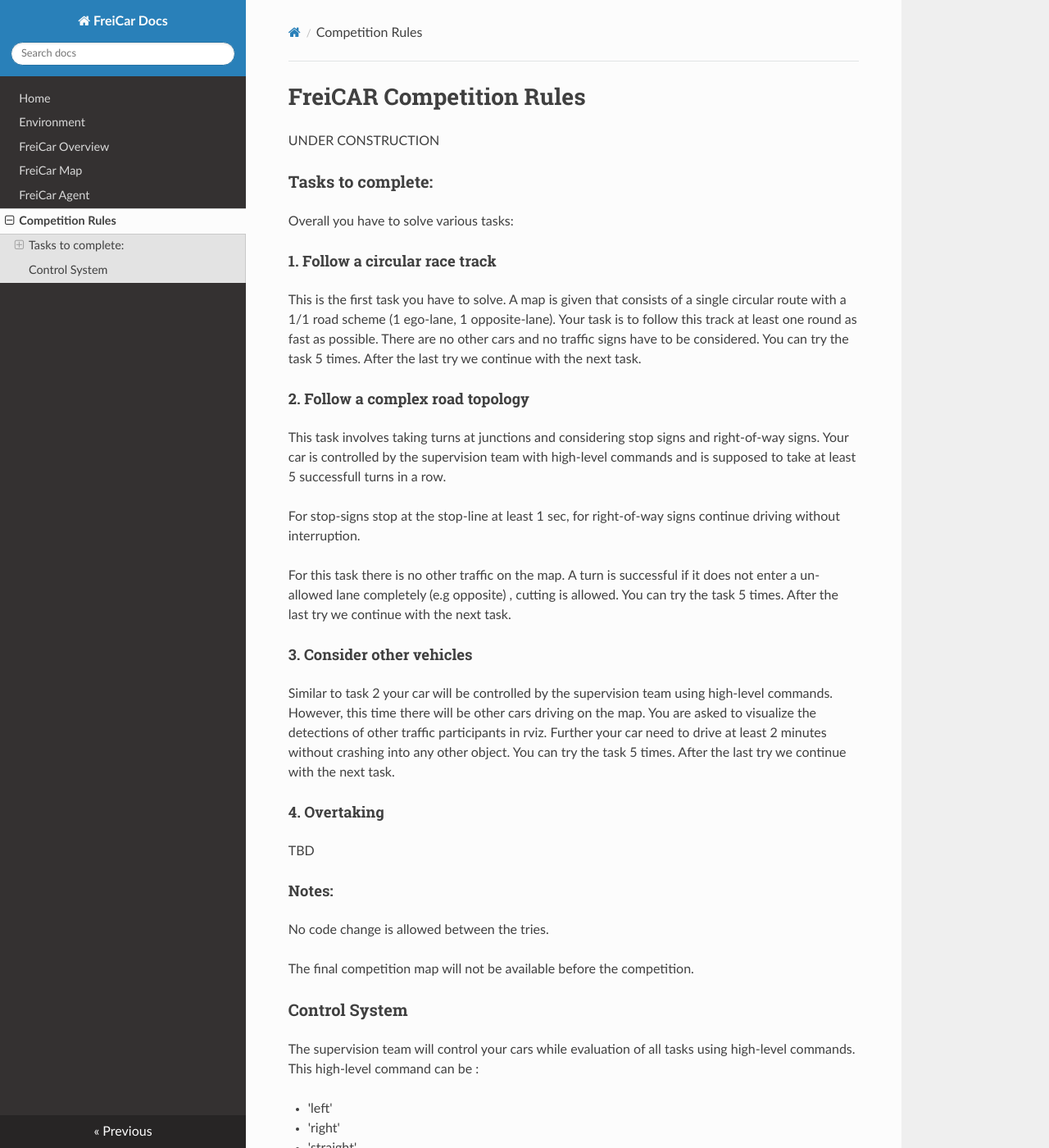
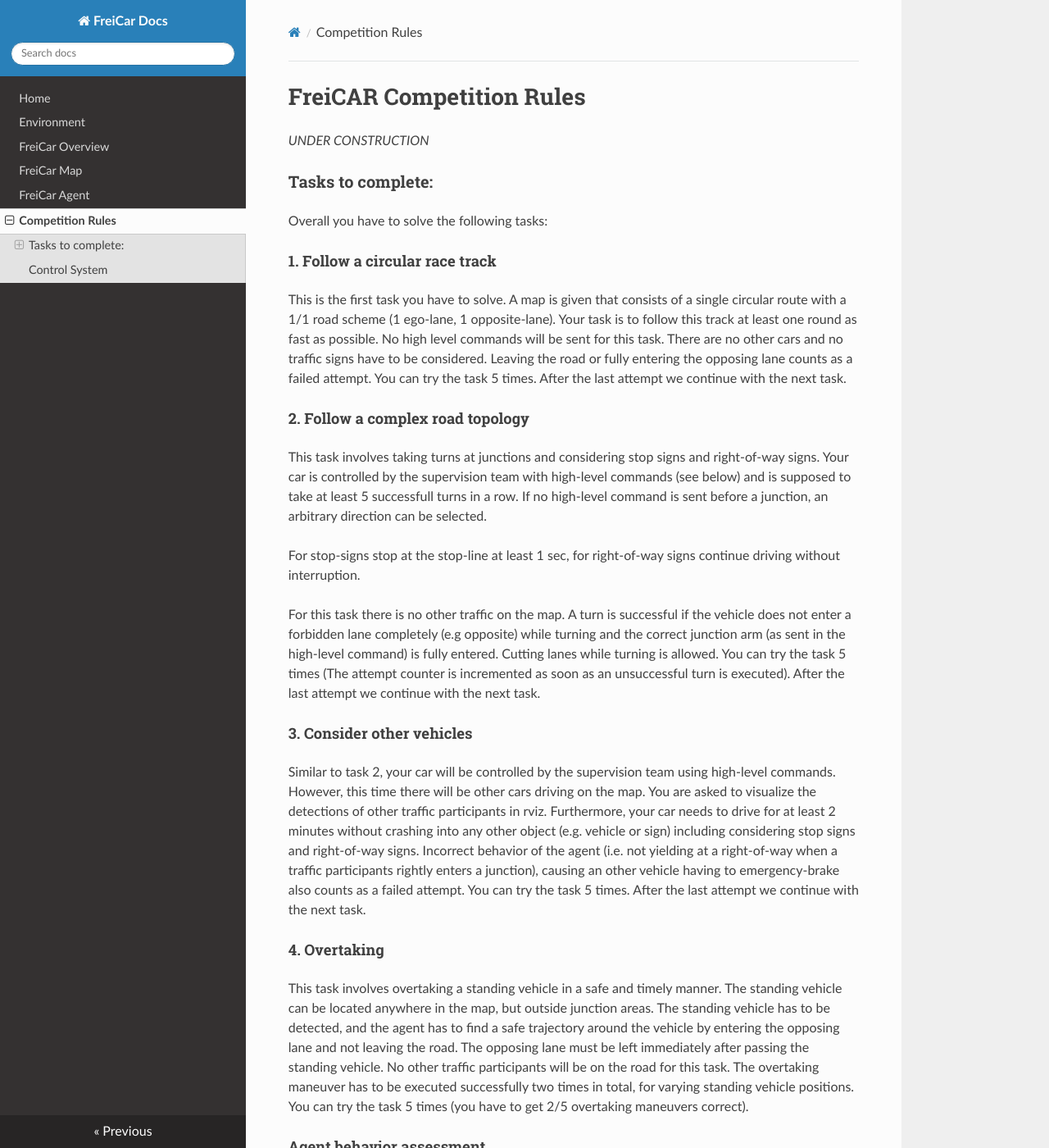
Before and after one commit to JohanVer/freicar_docs, an MkDocs documentation site: the page built from docs/competition_rules.md, in a window 1280 px wide and 1400 px high. Shown: the whole window at 82% size. Built offline with MkDocs 1.6.1, drawn with Linux system fonts in a browser that asks for light colours; nearby versions of some CDN libraries; some of the changed text lies outside the part shown.

Commit message:
Update competition_rules.md

```diff
--- a/docs/competition_rules.md
+++ b/docs/competition_rules.md
@@ -1,38 +1,51 @@
 #FreiCAR Competition Rules
 
-UNDER CONSTRUCTION
+*UNDER CONSTRUCTION*
 
 ###Tasks to complete:
-Overall you have to solve various tasks:
+Overall you have to solve the following tasks:
+
 ####1. Follow a circular race track
 This is the first task you have to solve. A map is given that consists of a single circular route with a 1/1 road scheme (1 ego-lane, 1 opposite-lane).
-Your task is to follow this track at least one round as fast as possible. There are no other cars and no traffic signs have to be considered. You can try the task 5 times. After the last try we continue with the next task.
+Your task is to follow this track at least one round as fast as possible. No high level commands will be sent for this task. There are no other cars and no traffic signs have to be considered. Leaving the road or fully entering the opposing lane counts as a failed attempt. You can try the task 5 times. After the last attempt we continue with the next task.
 
 ####2. Follow a complex road topology
-This task involves taking turns at junctions and considering stop signs and right-of-way signs. Your car is controlled by the supervision team with high-level commands and is supposed to take at least 5 successfull turns in a row.
+This task involves taking turns at junctions and considering stop signs and right-of-way signs. Your car is controlled by the supervision team with high-level commands (see below) and is supposed to take at least 5 successfull turns in a row. If no high-level command is sent before a junction, an arbitrary direction can be selected.
 
 For stop-signs stop at the stop-line at least 1 sec, for right-of-way signs continue driving without interruption.
 
 For this task there is no other traffic on the map.
-A turn is successful if it does not enter a un-allowed lane completely (e.g opposite) , cutting is allowed.
-You can try the task 5 times. After the last try we continue with the next task.
+A turn is successful if the vehicle does not enter a forbidden lane completely (e.g opposite) while turning and the correct junction arm (as sent in the high-level command) is fully entered. Cutting lanes while turning is allowed.
+You can try the task 5 times (The attempt counter is incremented as soon as an unsuccessful turn is executed). After the last attempt we continue with the next task.
 
 ####3. Consider other vehicles
-Similar to task 2 your car will be controlled by the supervision team using high-level commands. However, this time there will be other cars driving on the map.
-You are asked to visualize the detections of other traffic participants in rviz. Further your car need to drive at least 2 minutes without crashing into any other object.
-You can try the task 5 times. After the last try we continue with the next task.
+Similar to task 2, your car will be controlled by the supervision team using high-level commands. However, this time there will be other cars driving on the map.
+You are asked to visualize the detections of other traffic participants in rviz. Furthermore, your car needs to drive for at least 2 minutes without crashing into any other object (e.g. vehicle or sign) including considering stop signs and right-of-way signs. Incorrect behavior of the agent (i.e. not yielding at a right-of-way when a traffic participants rightly enters a junction), causing an other vehicle having to emergency-brake also counts as a failed attempt.
+You can try the task 5 times. After the last attempt we continue with the next task.
 
 ####4. Overtaking
-TBD
+
+This task involves overtaking a standing vehicle in a safe and timely manner. The standing vehicle can be located anywhere in the map, but outside junction areas. The standing vehicle has to be detected, and the agent has to find a safe trajectory around the vehicle by entering the opposing lane and not leaving the road. The opposing lane must be left immediately after passing the standing vehicle. No other traffic participants will be on the road for this task. The overtaking maneuver has to be executed successfully two times in total, for varying standing vehicle positions.
+You can try the task 5 times (you have to get 2/5 overtaking maneuvers correct).
+
+
+####Agent behavior assessment
+
+In addition to the task rules as stated above, the team of supervisors will judge the overall vehicle behavior in all tasks according to the following rules:
+- Driving style: The vehicle should follow a smooth driving trajectory and should drive with reasonable speed (faster than a snail) when it is safe.
+- Behavior w.r.t other vehicles: A safe distance should be kept to all traffic participants at all times. The vehicle should yield at a right-of-way sign if another vehicle is approaching. Crashing into other vehicles is not allowed.
+
+The vehicle behavior assessment also influences the final competition grade.
 
 ####Notes:
-No code change is allowed between the tries.
 
-The final competition map will not be available before the competition.
+- The vehicle will be re-spawned to an initial pose and initial state after each task.
+- No code change is allowed between the attempts. This includes the prohibition to use any task-specific agent profiles (the vehicle cannot know which task it is solving at a given time)
+- The final competition map will not be available before the competition.
 
 ###Control System
 The supervision team will control your cars while evaluation of all tasks using high-level commands.
-This high-level command can be :
+This high-level command can be:
 
  - 'left'
  - 'right'
@@ -40,7 +53,7 @@ This high-level command can be :
  - 'stop'
  - 'start'
 
-If a 'right' command is send to your car your car is supposed to take a right turn when entering a junction.
+If i.e. a 'right' command is send to your car your car is supposed to take a right turn when entering the immmediately upcoming junction. After the junction is exited, this command can be considered stale and does no longer have to be considered. The same goes for 'left' and 'straight'. The commands 'stop' and 'start' should be followed at all times and should make the vehicle stop and start in a safe manner.
 
 The high-level command is represented as ros-msg (freicar_common/FreiCarControl) with the types:
 
```
